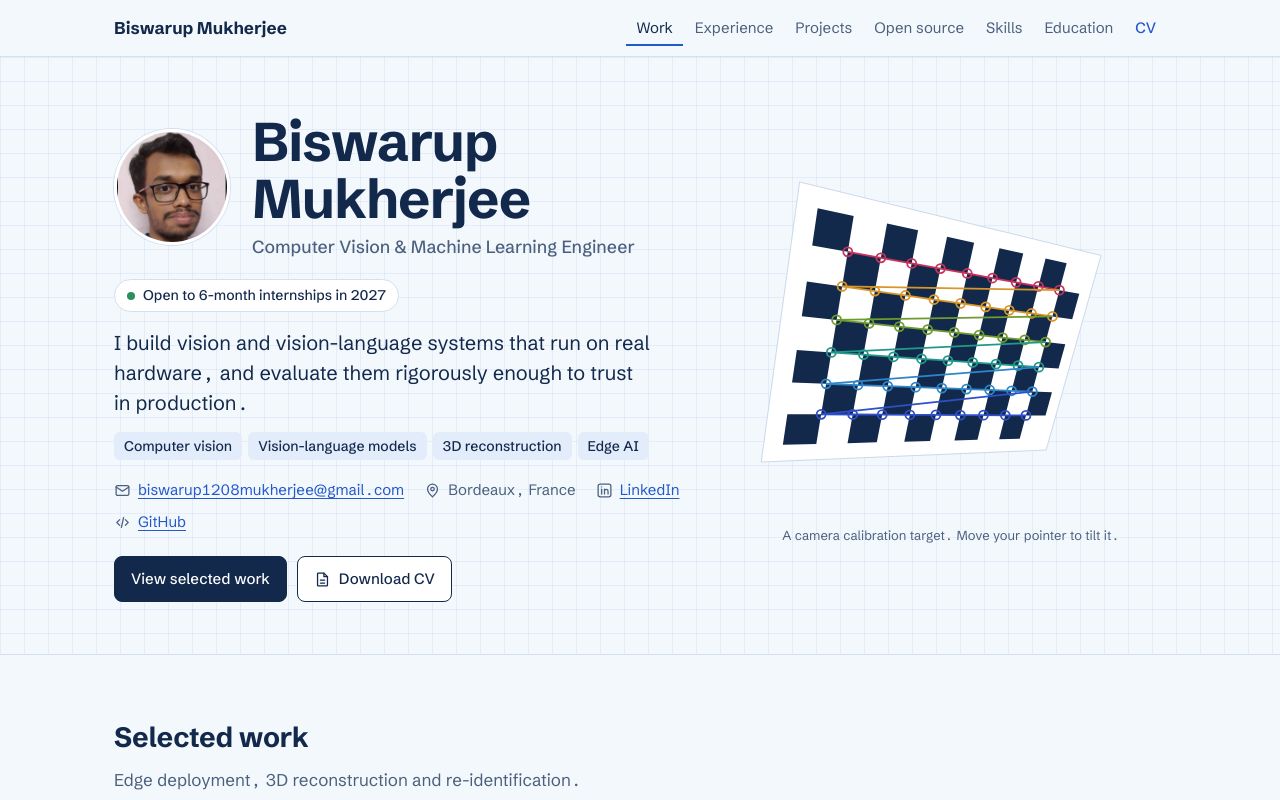
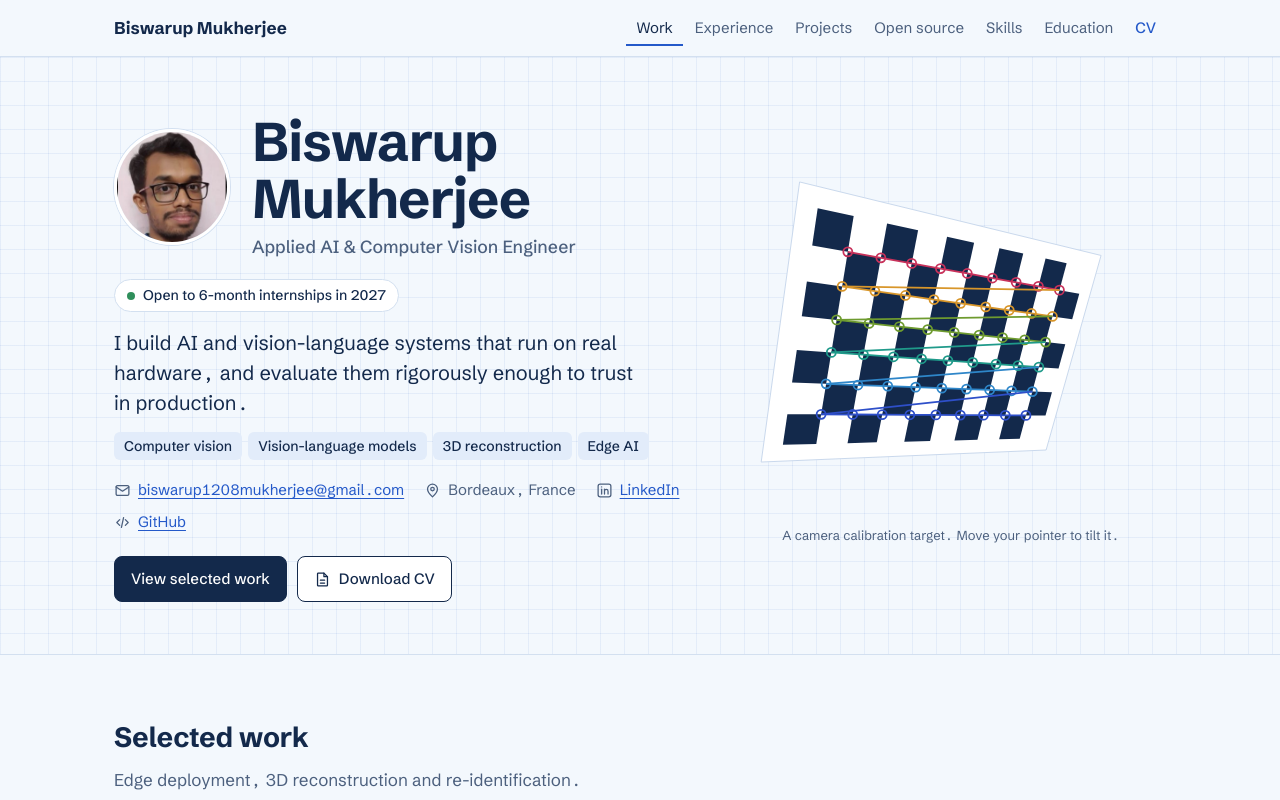
Before and after one commit to biswarup-m/biswarup-m.github.io, a plain HTML site: page index.html in a window 1280 px wide. Shown: the top 800 px of the page. Drawn offline with Linux system fonts and the light colour scheme.

Commit message:
Update index.html

```diff
--- a/index.html
+++ b/index.html
@@ -296,11 +296,11 @@ ul.points li::marker{color:var(--accent)}
              onerror="this.onerror=null;this.src='https://avatars.githubusercontent.com/u/89087014?v=4'">
         <div>
           <h1>Biswarup Mukherjee</h1>
-          <p class="role">Computer Vision &amp; Machine Learning Engineer</p>
+          <p class="role">Applied AI &amp; Computer Vision Engineer</p>
         </div>
       </div>
       <p class="avail">Open to 6-month internships in 2027</p>
-      <p class="lede">I build vision and vision-language systems that run on real hardware, and evaluate them rigorously enough to trust in production.</p>
+      <p class="lede">I build AI and vision-language systems that run on real hardware, and evaluate them rigorously enough to trust in production.</p>
       <ul class="focus"><li>Computer vision</li><li>Vision-language models</li><li>3D reconstruction</li><li>Edge AI</li></ul>
       <ul class="contact">
         <li><svg class="i"><use href="#i-mail"/></svg><a href="mailto:biswarup1208mukherjee@gmail.com">biswarup1208mukherjee@gmail.com</a></li>
```
